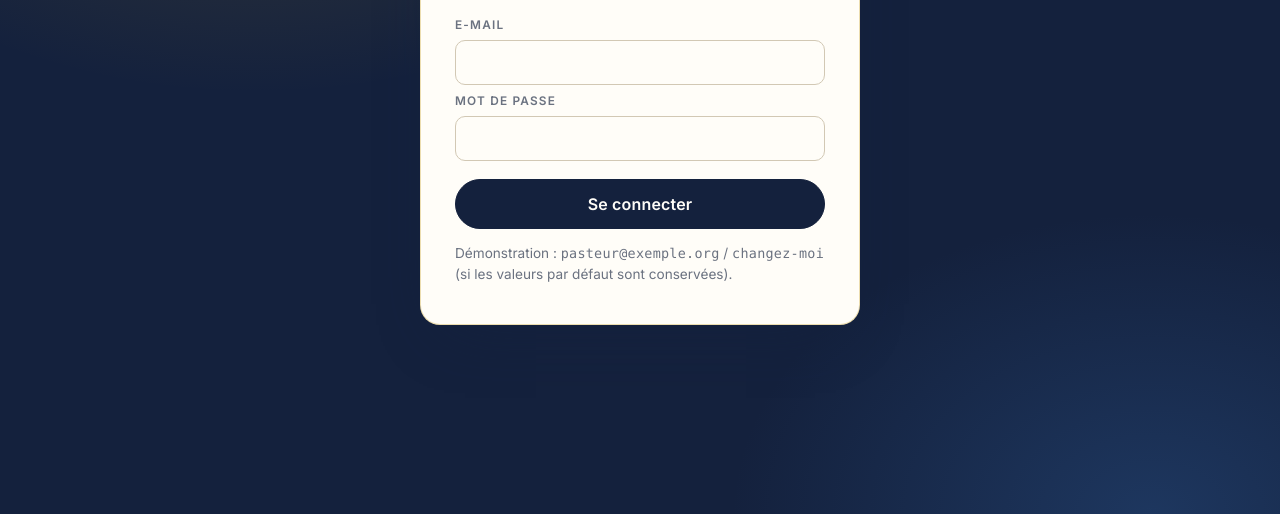
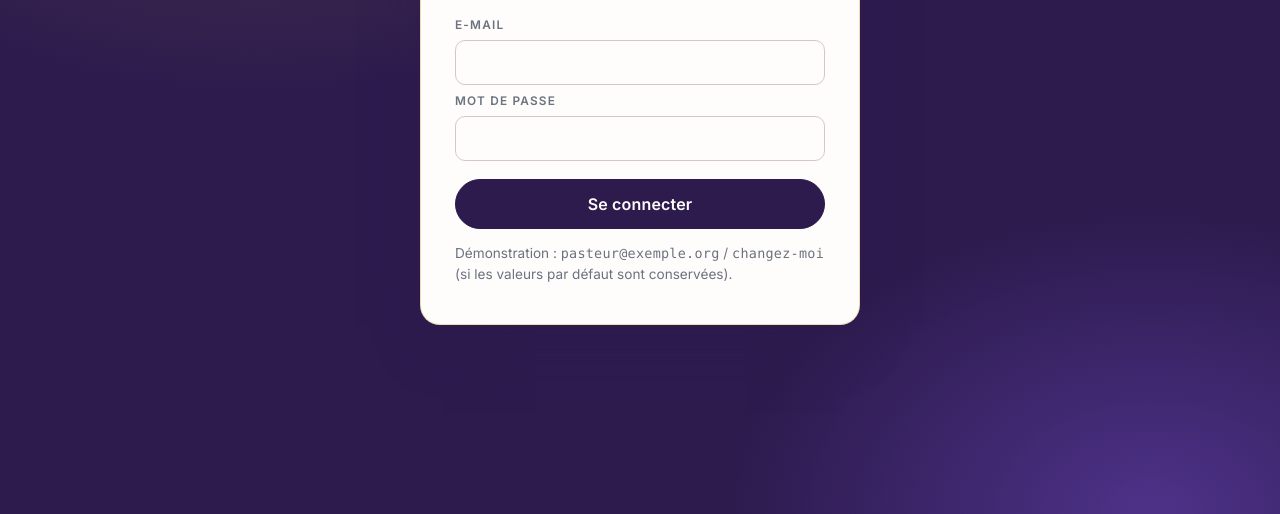
Before and after one commit to andyubatelo01-cloud/Ubatelo-Andy, a plain HTML site: page frontend/index.html in a window 1280 px wide. Shown: the part 286-800 px from the top of the page. Drawn offline with nearby package versions, Linux system fonts and the light colour scheme; files that its build step writes are made by us from their sources; files whose address does not match are found by name.

Commit message:
Thème violet profond et or
Co-Authored-By: Claude Fable 5.1 <noreply@anthropic.com>
Claude-Session: https://claude.ai/code/session_01BG5pQDj4nijXgjjNP3Gx85

```diff
--- a/frontend/styles.css
+++ b/frontend/styles.css
@@ -1,46 +1,46 @@
 /* ─────────────────────────────────────────────────────────────
    Bureau du Pasteur — thème « Cabinet »
-   Bleu nuit · ivoire · or · typographie à empattements
+   Violet profond · ivoire · or · typographie à empattements
    ───────────────────────────────────────────────────────────── */
 :root {
-  --bg: #f6f3ec;            /* ivoire */
-  --bg-2: #efeae0;
-  --surface: #fffdf8;
-  --surface-2: #f3efe5;
-  --text: #1c2233;          /* encre bleu nuit */
+  --bg: #f7f4f2;            /* ivoire rosé */
+  --bg-2: #efe9ea;
+  --surface: #fffdfb;
+  --surface-2: #f3eef1;
+  --text: #231a33;          /* encre violette */
   --muted: #6b7280;
-  --border: #e4ddcf;
-  --border-strong: #d2c8b4;
-  --navy: #14213d;
-  --navy-2: #1b2a4a;
+  --border: #e6dde3;
+  --border-strong: #d4c6d0;
+  --navy: #2d1b4e;
+  --navy-2: #3a2564;
   --gold: #c9a227;
   --gold-2: #e6c766;
-  --gold-ink: #1c2233;
+  --gold-ink: #231a33;
   --primary: var(--navy);
-  --primary-ink: #fffdf8;
-  --ok: #2f7a4f; --warn: #b8791a; --danger: #a63a2b; --info: #2f5f9e;
+  --primary-ink: #fffdfb;
+  --ok: #2f7a4f; --warn: #b8791a; --danger: #a63a2b; --info: #5b3f9e;
   --radius: 14px; --radius-sm: 10px;
-  --shadow: 0 1px 0 rgba(20,33,61,.04), 0 10px 30px -18px rgba(20,33,61,.25);
-  --shadow-lg: 0 24px 60px -24px rgba(20,33,61,.45);
+  --shadow: 0 1px 0 rgba(45,27,78,.04), 0 10px 30px -18px rgba(45,27,78,.28);
+  --shadow-lg: 0 24px 60px -24px rgba(45,27,78,.5);
   --serif: "Cormorant Garamond", "Playfair Display", Georgia, "Times New Roman", serif;
   --sans: "Inter", system-ui, -apple-system, "Segoe UI", Roboto, sans-serif;
   --sidebar-bg: var(--navy);
-  --sidebar-text: #e8e3d6;
-  --sidebar-muted: #9aa3b8;
+  --sidebar-text: #ece4f0;
+  --sidebar-muted: #a597b8;
 }
 @media (prefers-color-scheme: dark) {
   :root:not([data-theme="light"]) {
-    --bg: #0f1424; --bg-2: #0c1120; --surface: #161c2e; --surface-2: #1d2439; --text: #ece7db; --muted: #98a0b3;
-    --border: #262e45; --border-strong: #33405c; --navy: #0b1020; --navy-2: #121a30; --primary: var(--gold); --primary-ink: #0f1424;
+    --bg: #130d1f; --bg-2: #0f0a19; --surface: #1c1430; --surface-2: #251b3d; --text: #ece4f0; --muted: #a597b8;
+    --border: #2f2347; --border-strong: #41325f; --navy: #0f0a19; --navy-2: #1a1229; --primary: var(--gold); --primary-ink: #130d1f;
     --shadow: 0 1px 0 rgba(0,0,0,.3), 0 14px 34px -18px rgba(0,0,0,.7); --shadow-lg: 0 24px 60px -20px rgba(0,0,0,.8);
-    --sidebar-bg: #0b1020; --sidebar-text: #ece7db; --sidebar-muted: #7f889f;
+    --sidebar-bg: #0f0a19; --sidebar-text: #ece4f0; --sidebar-muted: #8a7ba3;
   }
 }
 :root[data-theme="dark"] {
-  --bg: #0f1424; --bg-2: #0c1120; --surface: #161c2e; --surface-2: #1d2439; --text: #ece7db; --muted: #98a0b3;
-  --border: #262e45; --border-strong: #33405c; --navy: #0b1020; --navy-2: #121a30; --primary: var(--gold); --primary-ink: #0f1424;
+  --bg: #130d1f; --bg-2: #0f0a19; --surface: #1c1430; --surface-2: #251b3d; --text: #ece4f0; --muted: #a597b8;
+  --border: #2f2347; --border-strong: #41325f; --navy: #0f0a19; --navy-2: #1a1229; --primary: var(--gold); --primary-ink: #130d1f;
   --shadow: 0 1px 0 rgba(0,0,0,.3), 0 14px 34px -18px rgba(0,0,0,.7); --shadow-lg: 0 24px 60px -20px rgba(0,0,0,.8);
-  --sidebar-bg: #0b1020; --sidebar-text: #ece7db; --sidebar-muted: #7f889f;
+  --sidebar-bg: #0f0a19; --sidebar-text: #ece4f0; --sidebar-muted: #8a7ba3;
 }
 
 * { box-sizing: border-box; }
@@ -138,13 +138,13 @@ p { margin: .25rem 0 .75rem; }
   display: inline-flex; align-items: center; gap: 7px; padding: 9px 16px; border-radius: 999px; border: 1px solid var(--border-strong); background: var(--surface);
   cursor: pointer; font-weight: 600; font-size: .92rem; letter-spacing: .01em; transition: background .15s, border-color .15s, transform .06s, box-shadow .15s;
 }
-.btn:hover { border-color: var(--gold); box-shadow: 0 6px 18px -12px rgba(20,33,61,.5); }
+.btn:hover { border-color: var(--gold); box-shadow: 0 6px 18px -12px rgba(45,27,78,.5); }
 .btn:active { transform: translateY(1px); }
 .btn:disabled { opacity: .55; cursor: not-allowed; }
-.btn.primary { background: var(--navy); color: #fffdf8; border-color: var(--navy); }
+.btn.primary { background: var(--navy); color: #fffdfb; border-color: var(--navy); }
 .btn.primary:hover { background: var(--navy-2); }
 :root[data-theme="dark"] .btn.primary, :root:not([data-theme="light"]) .btn.primary { background: var(--primary); color: var(--primary-ink); border-color: var(--primary); }
-@media (prefers-color-scheme: light) { :root:not([data-theme="dark"]) .btn.primary { background: var(--navy); color: #fffdf8; border-color: var(--navy); } }
+@media (prefers-color-scheme: light) { :root:not([data-theme="dark"]) .btn.primary { background: var(--navy); color: #fffdfb; border-color: var(--navy); } }
 .btn.validate { background: #2f7a4f; color: #fff; border-color: #2f7a4f; }
 .btn.validate:hover { background: #276a44; }
 .btn.modify { background: var(--gold); color: var(--gold-ink); border-color: var(--gold); }
@@ -160,7 +160,7 @@ p { margin: .25rem 0 .75rem; }
 .badge.DRAFT { background: #ece8de; color: #5a5f6b; }
 .badge.READY_FOR_REVIEW { background: #fbefc7; color: #6d5306; border-color: #efd98a; }
 .badge.BLOCKED { background: #f6d7d1; color: #7e2416; }
-.badge.APPROVED, .badge.SCHEDULED { background: #d9e6f7; color: #16406f; }
+.badge.APPROVED, .badge.SCHEDULED { background: #e6dcf7; color: #3b2470; }
 .badge.SENDING { background: #e6ddf9; color: #46297f; }
 .badge.SENT { background: #d7ecdd; color: #175732; }
 .badge.FAILED { background: #f6d7d1; color: #7e2416; }
@@ -217,7 +217,7 @@ pre.msg {
 .alert.danger { background: #f9e4e0; color: #6e1f13; border-color: #edbdb4; }
 .alert.warn { background: #fbf1d3; color: #5f4200; border-color: #eed99a; }
 .alert.ok { background: #e1f2e6; color: #135a2b; border-color: #b4dcc1; }
-.alert.info { background: #e4edf9; color: #123d6b; border-color: #b5cdec; }
+.alert.info { background: #ece4f7; color: #3b2470; border-color: #cbb9e6; }
 @media (prefers-color-scheme: dark) {
   :root:not([data-theme="light"]) .alert.danger { background: #3a1a17; color: #ffb3aa; border-color: #6a2a24; }
   :root:not([data-theme="light"]) .alert.warn { background: #3a2f10; color: #ffd98a; border-color: #6d5615; }
@@ -238,15 +238,15 @@ pre.msg {
 .reply { border-left: 3px solid var(--gold); padding: 12px 16px; margin-top: 14px; background: var(--surface-2); border-radius: 0 var(--radius-sm) var(--radius-sm) 0; white-space: pre-wrap; font-family: var(--serif); font-size: 1.05rem; line-height: 1.55; }
 
 /* ── Modales & toasts ──────────────────────────────────────── */
-.modal-backdrop { position: fixed; inset: 0; background: rgba(12,17,32,.55); backdrop-filter: blur(3px); display: flex; align-items: flex-start; justify-content: center; padding: 48px 16px; z-index: 50; overflow-y: auto; }
+.modal-backdrop { position: fixed; inset: 0; background: rgba(20,12,34,.55); backdrop-filter: blur(3px); display: flex; align-items: flex-start; justify-content: center; padding: 48px 16px; z-index: 50; overflow-y: auto; }
 .modal { background: var(--surface); border-radius: 18px; width: min(880px, 100%); padding: 24px 26px; box-shadow: var(--shadow-lg); border: 1px solid var(--border); }
 .modal header { display: flex; justify-content: space-between; align-items: center; margin-bottom: 12px; padding-bottom: 12px; border-bottom: 1px solid var(--border); }
 .toast { position: fixed; bottom: 20px; right: 20px; z-index: 60; display: flex; flex-direction: column; gap: 8px; }
-.toast div { padding: 11px 16px; border-radius: 12px; background: var(--navy); color: #fffdf8; box-shadow: var(--shadow-lg); max-width: 380px; border-left: 3px solid var(--gold); }
+.toast div { padding: 11px 16px; border-radius: 12px; background: var(--navy); color: #fffdfb; box-shadow: var(--shadow-lg); max-width: 380px; border-left: 3px solid var(--gold); }
 .toast div.err { background: #a63a2b; color: #fff; border-left-color: #f3b6ad; }
 
 /* ── Connexion ─────────────────────────────────────────────── */
-.login { min-height: 100vh; display: grid; place-items: center; padding: 16px; background: var(--navy); background-image: radial-gradient(800px 500px at 20% 10%, rgba(201,162,39,.18), transparent 60%), radial-gradient(700px 500px at 90% 100%, rgba(47,95,158,.35), transparent 60%); }
+.login { min-height: 100vh; display: grid; place-items: center; padding: 16px; background: var(--navy); background-image: radial-gradient(800px 500px at 20% 10%, rgba(201,162,39,.18), transparent 60%), radial-gradient(700px 500px at 90% 100%, rgba(139,92,246,.35), transparent 60%); }
 .login .card { width: min(440px, 100%); padding: 34px 34px 28px; border-radius: 20px; box-shadow: var(--shadow-lg); border: 1px solid rgba(201,162,39,.35); }
 .login .brand { justify-content: center; font-size: 1.6rem; padding-bottom: 6px; }
 .login .brand + p { text-align: center; margin-bottom: 20px; font-family: var(--serif); font-size: 1.05rem; }
@@ -264,7 +264,7 @@ hr { border: 0; border-top: 1px solid var(--border); margin: 14px 0; }
 .timeline { list-style: none; padding: 0; margin: 0; }
 .timeline li { display: grid; grid-template-columns: 130px 1fr; gap: 12px; padding: 8px 0; border-bottom: 1px dashed var(--border); font-size: .9rem; }
 .tabs { display: flex; gap: 8px; flex-wrap: wrap; margin-bottom: 14px; }
-.tabs .btn.active { background: var(--navy); color: #fffdf8; border-color: var(--navy); }
+.tabs .btn.active { background: var(--navy); color: #fffdfb; border-color: var(--navy); }
 details > summary { cursor: pointer; font-weight: 600; color: var(--info); }
 
 /* Icônes du menu et des tuiles en monochrome discret */
```
